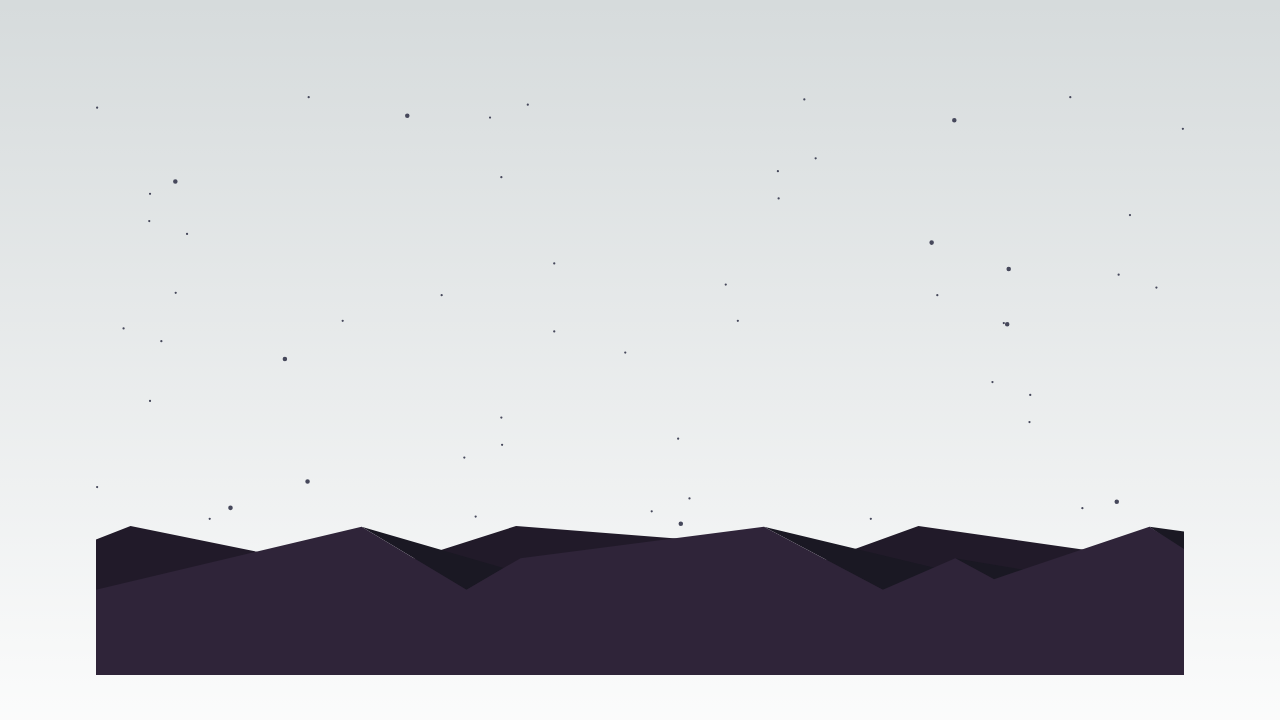
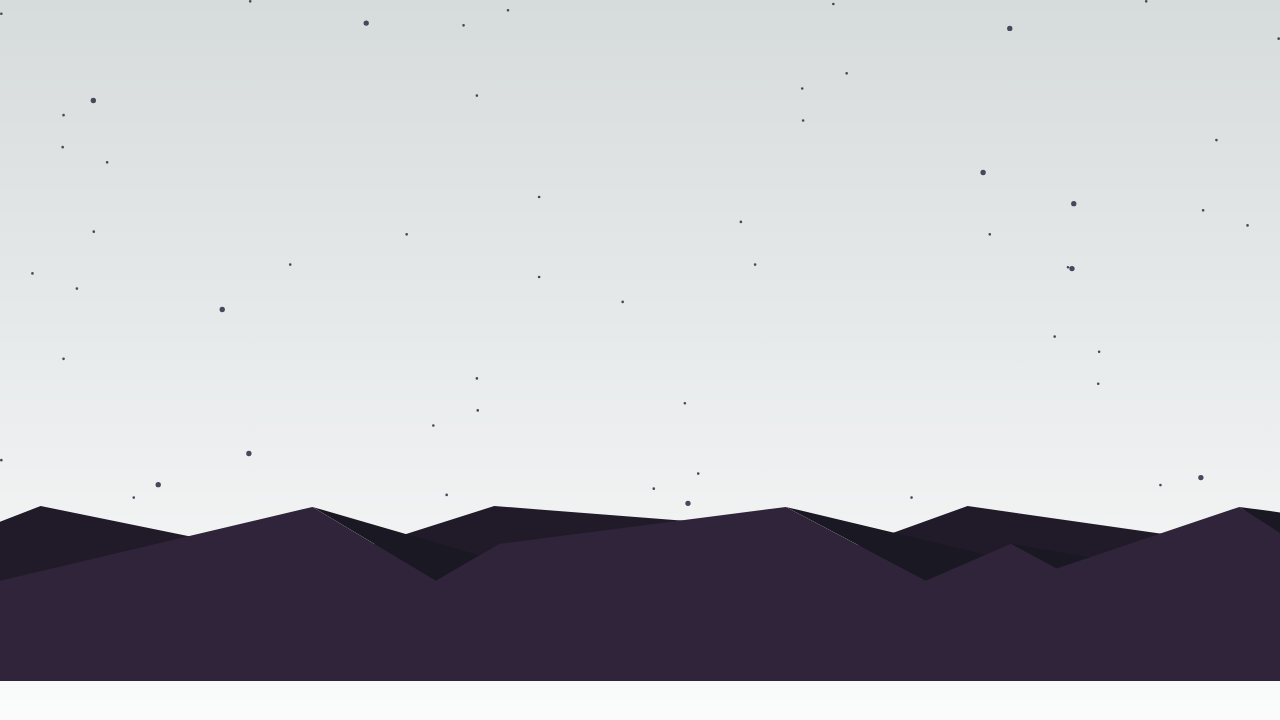
Before and after one commit to theisolatedmonk/launch-countdown-timer, a Next.js app: page / in a window 1280 px wide. Shown: the top 720 px of the page. Built offline with nearby package versions, Linux system fonts and the light colour scheme.

Commit message:
image-imported

```diff
--- a/app/page.tsx
+++ b/app/page.tsx
@@ -4,11 +4,22 @@ import bgStars from '@/Components/images/bg-stars.svg'
 import bgHill from '@/Components/images/pattern-hills.svg'
 export default function Home() {
   return (
-    <main className="flex min-h-screen flex-col items-center justify-b p-24">
+    <main className="flex min-h-screen flex-col items-center  relative ">
       <div className="w-full h-full">
         <Image src={bgStars} alt={''}/>
         <Image src={bgHill} alt={''}/>
       </div>
+      {/* <div className="absolute w-full h-full bg-black opacity-20">
+        <div className="flex flex-col">
+          <p>WE'RE LAUNCHING SOON</p>
+          <div className="flex flex-col relativeiv  items-center  w-60 h-40">
+          <div className='w-60 h-40 rounded-b-lg bg-red-500'></div>
+
+          <div className='w-60 h-40 rounded-t-lg  bg-red-500'></div>
+          <div className="absolute top-24 left-24 z-10">08</div>
+          </div>
+        </div>
+      </div> */}
     </main>
   )
 }
```
